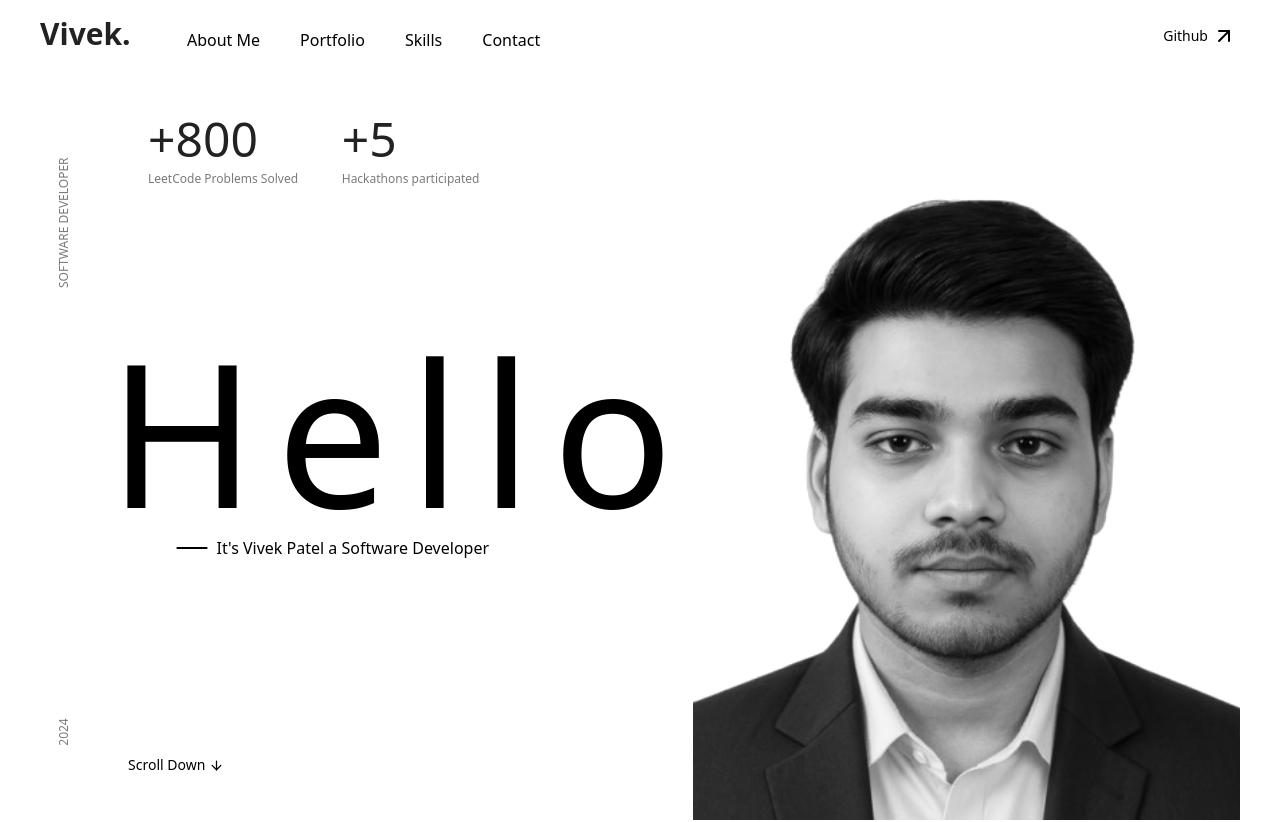
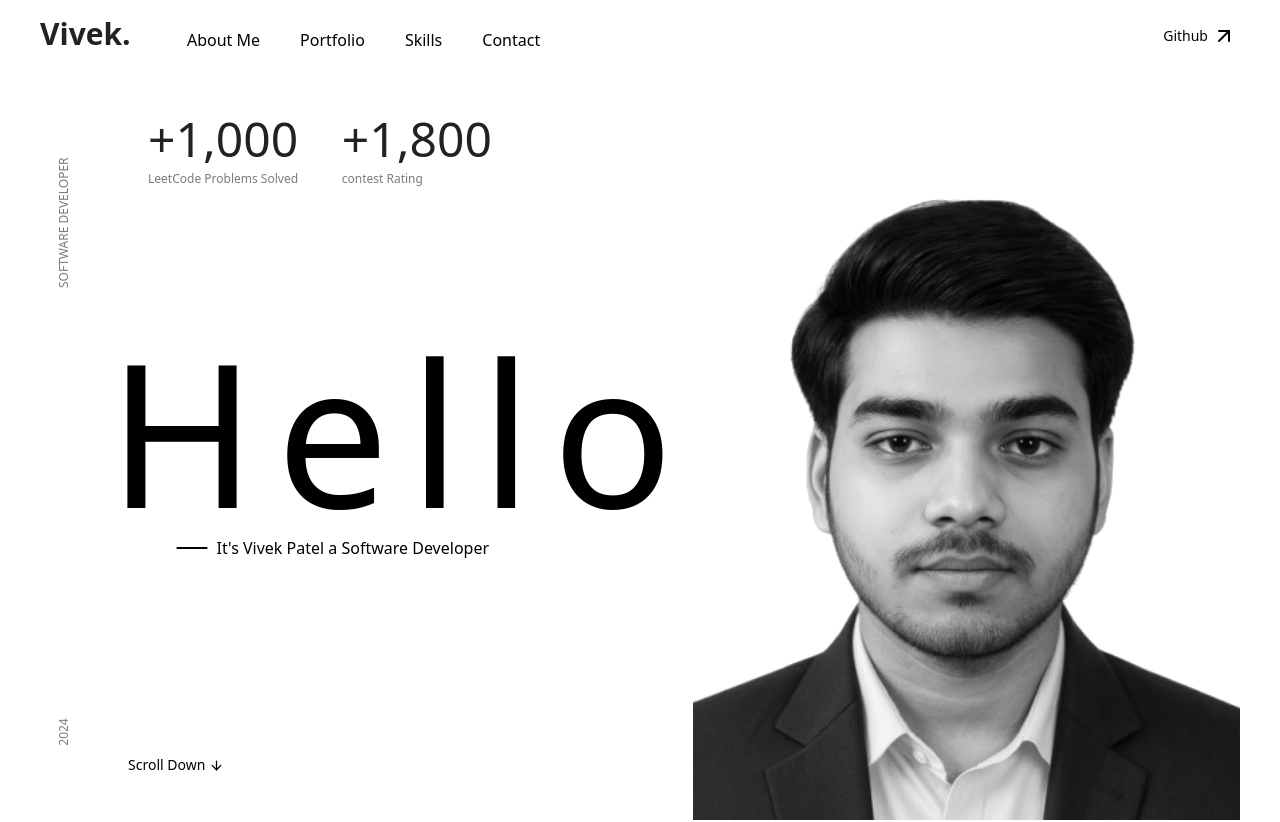
Before and after one commit to vivek-patel-here/Portfolio-Vivek, a Next.js app: page / in a window 1280 px wide. Shown: the top 822 px of the page. Built offline with nearby package versions, Linux system fonts and the light colour scheme.

Commit message:
updated LC

```diff
--- a/components/Contact/page.tsx
+++ b/components/Contact/page.tsx
@@ -4,7 +4,7 @@ import React from 'react'
 function Contact() {
   return (
     <div className='w-screen h-100 flex justify-center items-center bg-light bg-[url(/lamborghini.jpeg)] bg-cover bg-center '>
-        <div className='w-full h-full bg-overlay flex flex-col items-center justify-center gap-4'>
+        <div className='w-full h-full bg-black/70 flex flex-col items-center justify-center gap-4'>
             <h1 className='text-light text-4xl text-center lg:text-6xl font-semibold'>Got a Vision? Let's Bring it to Life!</h1>
             <p className='text-light w-8/10 lg:w-1/2 text-center'>I'm always excited to collaborate on new and innovative projects. Whether you're starting from scratch or refining an existing idea.</p>
             <p className='text-2xl text-center text-secondary'>Feel free to reach out through the contact details below.</p>
--- a/components/DSA/page.tsx
+++ b/components/DSA/page.tsx
@@ -4,15 +4,15 @@ import {ArrowUpRight,ArrowRight} from "lucide-react"
 
 function DSA() {
 return (
-        <div className='h-fit lg:h-screen w-screen bg-light flex flex-col gap-10 items-center justify-between py-10'>
+        <div className='h-screen w-screen bg-light  flex flex-col gap-10 items-center justify-between py-10'>
             <div className='flex items-center gap-2 bg-white py-1 px-3 rounded-full'>
                 <div className='h-2 w-2 bg-black rounded-full'></div>
                 <p>Leetcode</p>
             </div>
 
             <h1 className='text-dark text-5xl'>Problem Solving</h1>
-            <div className='h-8/10 w-full  flex items-center justify-center gap-10  flex-col px-10'>
-                <img src="/LC.png" className=' lg:h-8/10 rounded-xl flex items-center justify-around border '/>
+            <div className='h-8/10 w-8/10 flex items-center justify-center gap-10  flex-col px-10'>
+                <img src="/LC.png" className='h-9/10 w-9/10 rounded-xl flex items-center justify-around border '/>
                 <a href='https://leetcode.com/u/vivek-patel-here/' target="_blank"  className='flex w-fit h-fit items-center gap-2'>
                     <p className='text-secondary text-sm'>Check out</p>
                     <p className='text-sm cursor-pointer hover:underline'>My Leetcode Account</p>
--- a/components/Hero/page.tsx
+++ b/components/Hero/page.tsx
@@ -78,13 +78,13 @@ function Hero() {
                 <div className='flex-1 h-full  flex flex-col items-center justify-around'>
                     <div className='w-full md:pl-15 flex items-center  justify-left h-fit gap-3'>
                         <div className='flex w-1/3 flex-col gap-2  '>
-                            <h1 className='text-3xl md:text-5xl  text-dark'>+<CountUp end={800} /></h1>
+                            <h1 className='text-3xl md:text-5xl  text-dark'>+<CountUp end={1000} /></h1>
                             <p className='text-secondary text-xs '>LeetCode Problems Solved</p>
                         </div>
 
                         <div className='flex w-1/3 flex-col gap-2  '>
-                            <h1 className='text-3xl md:text-5xl  text-dark'>+<CountUp end={5} /></h1>
-                            <p className='text-secondary text-xs '>Hackathons participated</p>
+                            <h1 className='text-3xl md:text-5xl  text-dark'>+<CountUp end={1800} /></h1>
+                            <p className='text-secondary text-xs '>contest Rating</p>
                         </div>
                     </div>
                     <div className=' h-4/10 w-full md:pl-5 flex flex-col items-center justify-center' ref={ref3}>
```
Also changed, not shown: public/LC.png.
